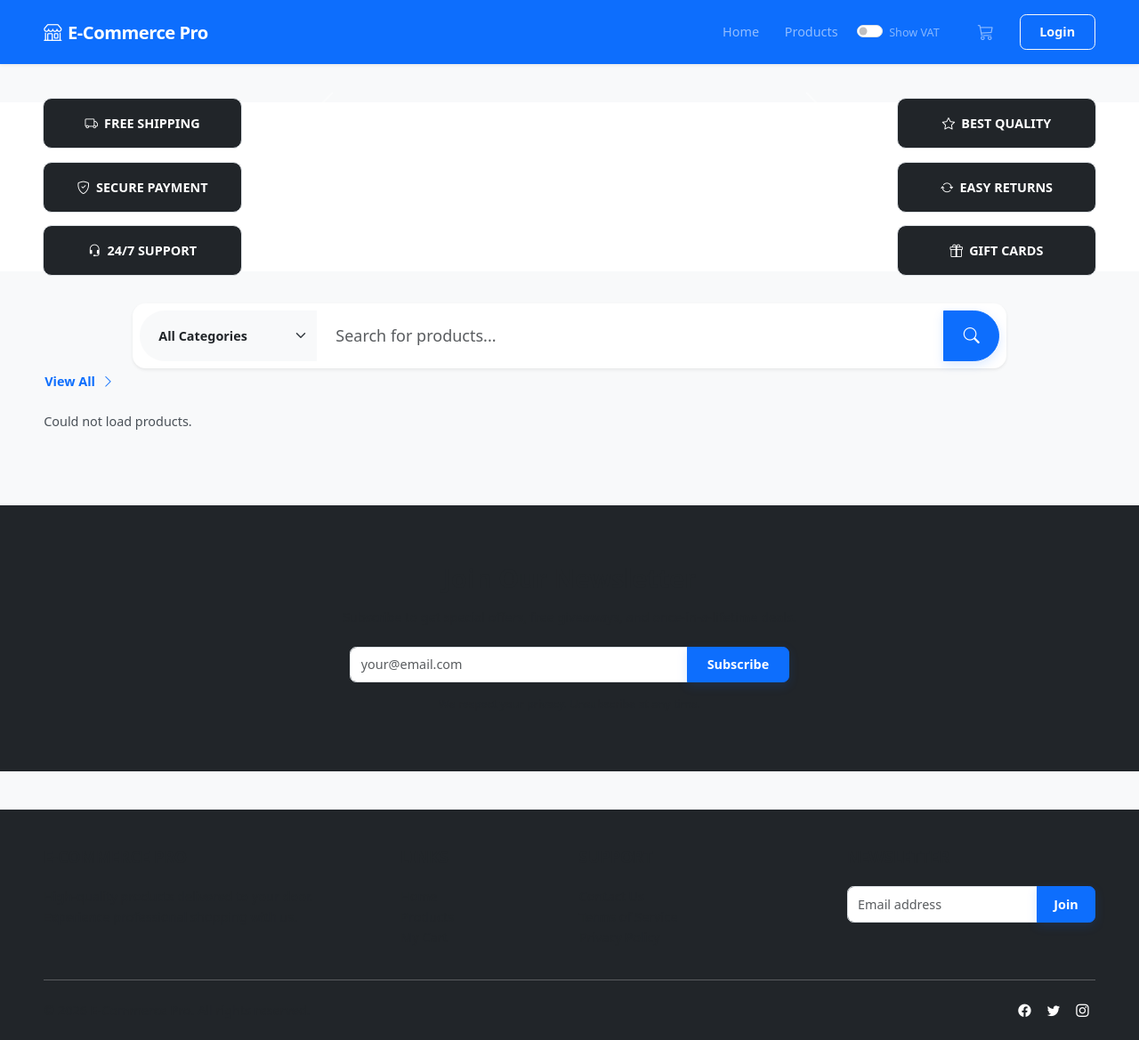
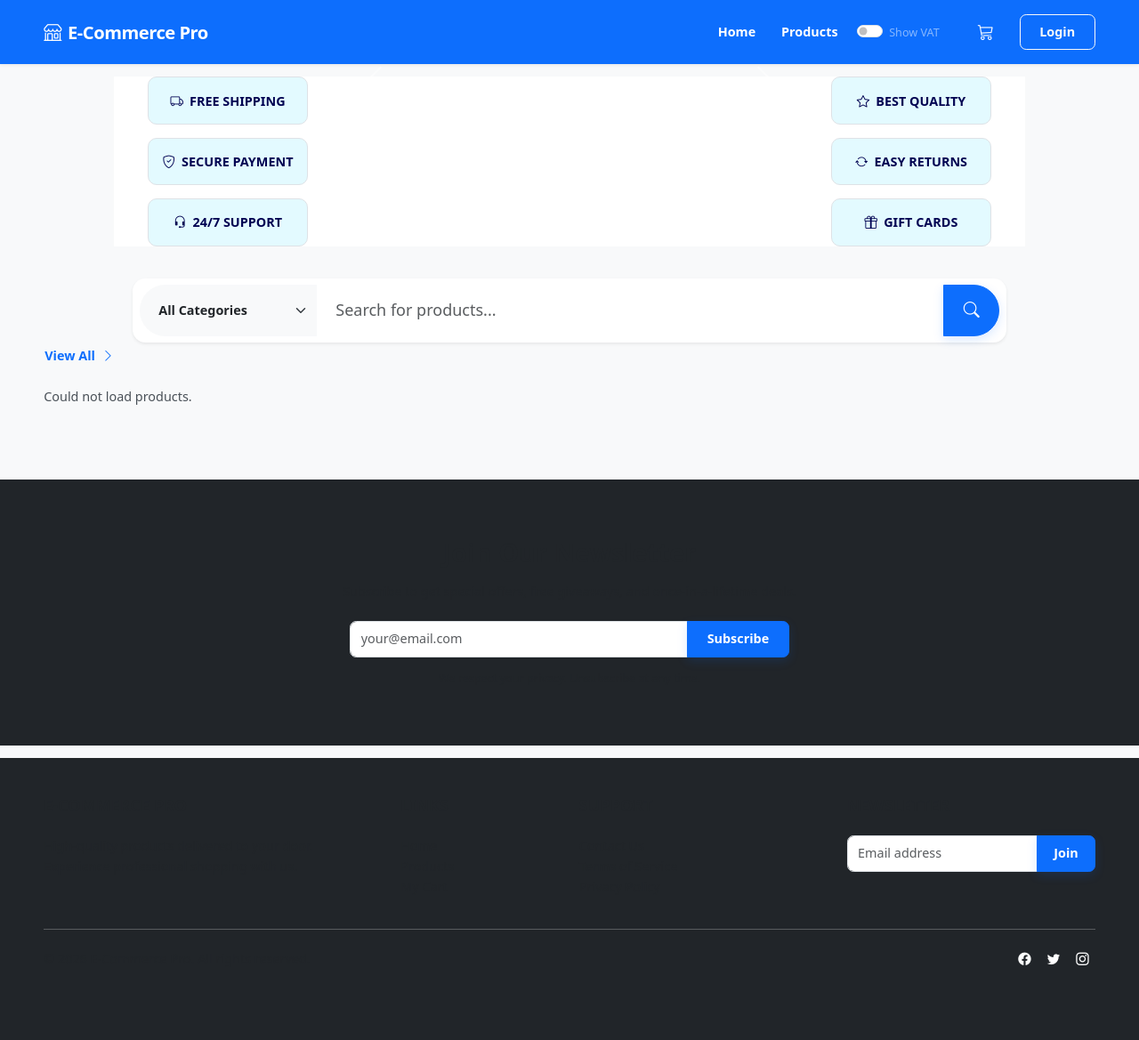
Before and after one commit to sammycrem/e-commerce-v3, a Python web app: template app/templates/index.html in a window 1280 px wide. Shown: the whole page at 89% size. After the commit the page ends 1085 px from the top, so only its background shows below. Run offline with Jinja, Linux system fonts and the light colour scheme; the template is opened without the code that fills it, so the values that code supplies are empty.

Commit message:
new style

```diff
--- a/app/static/css/style.css
+++ b/app/static/css/style.css
@@ -37,11 +37,14 @@ body {
     font-size: 1.4rem;
     letter-spacing: -0.5px;
     font-weight: 800 !important;
+    color: rgb(255, 255, 255);
 }
 
 .nav-link {
-    font-weight: 500;
+    font-weight: 600;
     transition: color 0.2s;
+    color: rgb(255, 255, 255);
+    font-size: 1rem;
 }
 
 footer a:hover {
--- a/app/templates/index.html
+++ b/app/templates/index.html
@@ -12,7 +12,7 @@
     transition: transform .4s ease-in-out !important;
     }
     .carousel-css{
-        /*background: darkorange;*/
+        background: #e9ecef;
         border-radius: 10px;
     }
 
@@ -54,6 +54,7 @@
     .banner-section {
         background-color: #fff;
         margin-bottom: 1rem;
+        max-width: 80%;
     }
 
     .side-buttons {
@@ -75,15 +76,15 @@
         font-weight: bold;
         text-transform: uppercase;
         font-size: 1rem;
-        color: #ffffff;
+        color: #000252;
         text-decoration: none;
         transition: all 0.3s;
         display: flex;
         align-items: center;
         justify-content: center;
         border-radius: 10px;
-        background-color: #212529;
-        min-height: 30%;
+        background-color: #e3faff;
+        min-height: 20%;
     }
 
     .side-btn:hover {
@@ -135,7 +136,7 @@
         /*background-color: #212529;*/
         color: #fff;
         padding: 0.8rem 2.5rem;
-        border-radius: 0;
+        border-radius: 10px;
         font-weight: bold;
         text-transform: uppercase;
         display: inline-block;
--- a/app/templates/layout.html
+++ b/app/templates/layout.html
@@ -124,7 +124,7 @@
       {% endif %}
     {% endwith %}
 
-    <main class="flex-grow-1 py-5">
+    <main class="flex-grow-1 py-3">
         {% block content %}{% endblock %}
     </main>
 
```
